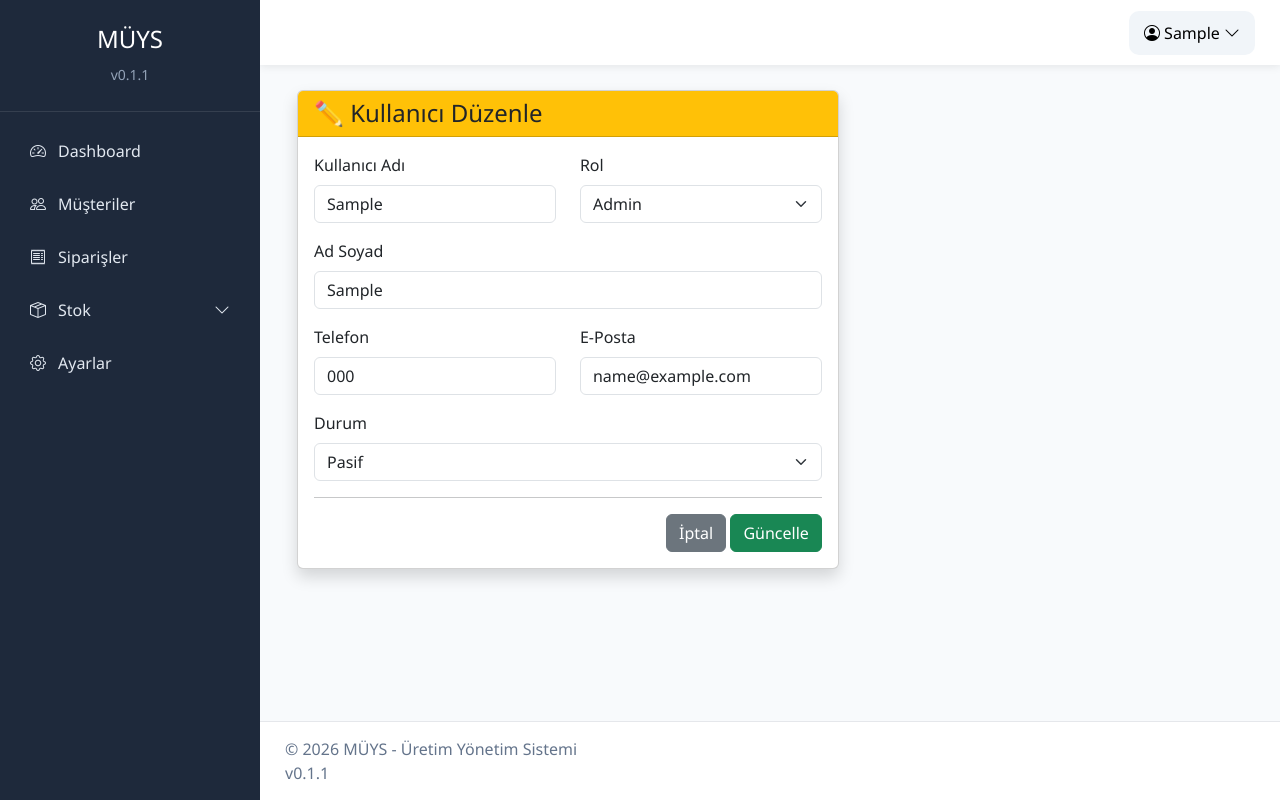
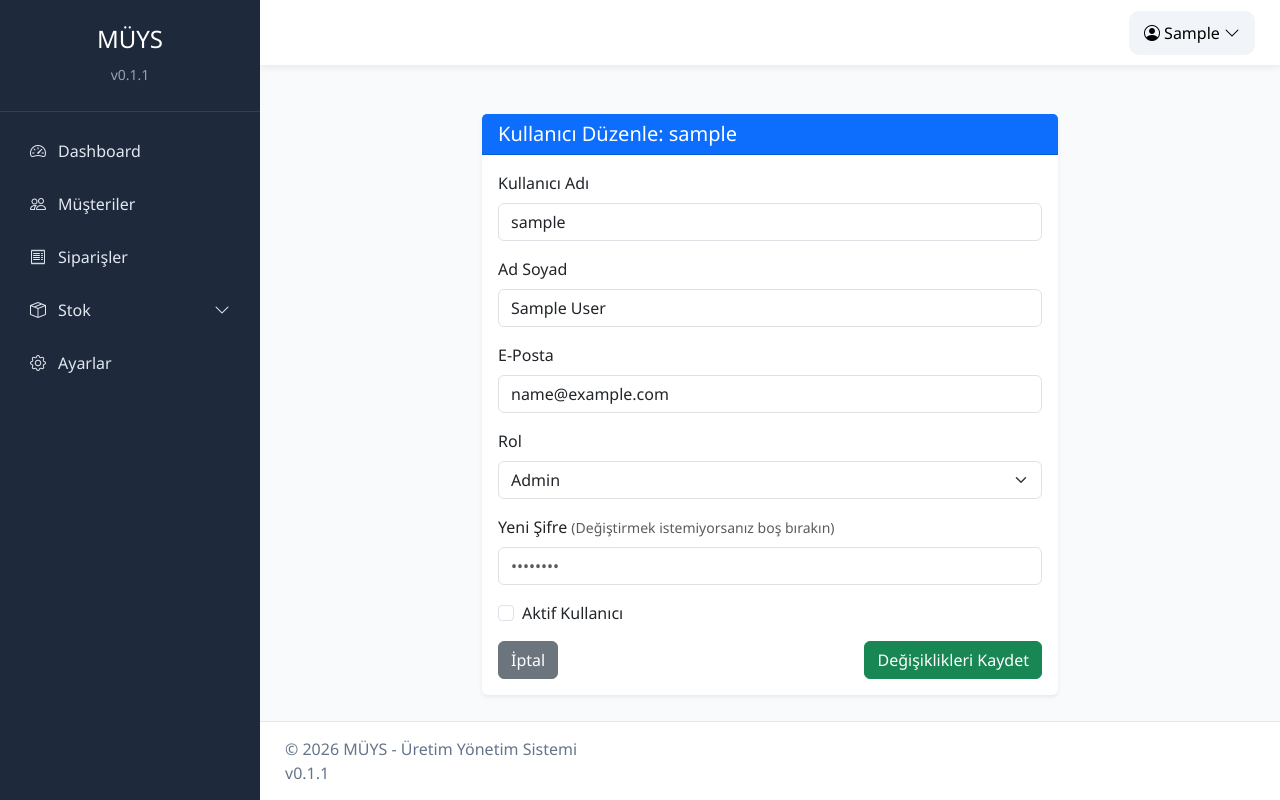
Before and after one commit to ulucam/muys-fastapi, a FastAPI app: template app/templates/kullanici/duzenle.html in a window 1280 px wide. Run offline with FastAPI, Linux system fonts and the light colour scheme; the template is opened without the code that fills it: most values are stand-ins (such as "Sample title", 1, 10 or a date in 2020); parts of the project's set-up code (start-up, migrations or seed data) failed here and were passed over.

Commit message:
Update duzenle.html

```diff
--- a/app/templates/kullanici/duzenle.html
+++ b/app/templates/kullanici/duzenle.html
@@ -1,155 +1,51 @@
 {% extends "base.html" %}
 
+{% block title %}Kullanıcı Düzenle - MUYS{% endblock %}
+
 {% block content %}
-
-<div class="container-fluid">
-
-    <div class="row">
-
-        <div class="col-lg-8 col-xl-7">
-
-            <div class="card shadow">
-
-                <div class="card-header bg-warning">
-
-                    <h4 class="mb-0">
-                        ✏️ Kullanıcı Düzenle
-                    </h4>
-
+<div class="container mt-4" style="max-width: 600px;">
+    <div class="card shadow-sm border-0">
+        <div class="card-header bg-primary text-white">
+            <h5 class="mb-0">Kullanıcı Düzenle: {{ kullanici.username }}</h5>
         </div>
-
         <div class="card-body">
-
-                    <form method="post" action="/kullanicilar/duzenle/{{ kullanici.id }}">
-
-                        <div class="row">
-
-                            <div class="col-md-6 mb-3">
-
+            <form action="/kullanicilar/duzenle/{{ kullanici.id }}" method="POST">
+                <div class="mb-3">
                     <label class="form-label">Kullanıcı Adı</label>
-
-                                <input
-                                    type="text"
-                                    name="kullanici_adi"
-                                    class="form-control"
-                                    value="{{ kullanici.kullanici_adi }}"
-                                    required>
-
+                    <input type="text" name="username" class="form-control" value="{{ kullanici.username }}" required>
                 </div>
-
-                            <div class="col-md-6 mb-3">
-
+                <div class="mb-3">
+                    <label class="form-label">Ad Soyad</label>
+                    <input type="text" name="full_name" class="form-control" value="{{ kullanici.full_name or '' }}">
+                </div>
+                <div class="mb-3">
+                    <label class="form-label">E-Posta</label>
+                    <input type="email" name="email" class="form-control" value="{{ kullanici.email or '' }}">
+                </div>
+                <div class="mb-3">
                     <label class="form-label">Rol</label>
-
-                                <select
-                                    name="rol"
-                                    class="form-select">
-
-                                    <option {% if kullanici.rol=="Admin" %}selected{% endif %}>Admin</option>
-
-                                    <option {% if kullanici.rol=="Yönetici" %}selected{% endif %}>Yönetici</option>
-
-                                    <option {% if kullanici.rol=="Üretim" %}selected{% endif %}>Üretim</option>
-
-                                    <option {% if kullanici.rol=="Depo" %}selected{% endif %}>Depo</option>
-
-                                    <option {% if kullanici.rol=="Satış" %}selected{% endif %}>Satış</option>
-
-                                    <option {% if kullanici.rol=="Operatör" %}selected{% endif %}>Operatör</option>
-
+                    <select name="role" class="form-select" required>
+                        <option value="admin" {% if kullanici.role == 'admin' %}selected{% endif %}>Admin</option>
+                        <option value="yonetici" {% if kullanici.role == 'yonetici' %}selected{% endif %}>Yönetici</option>
+                        <option value="satis" {% if kullanici.role == 'satis' %}selected{% endif %}>Satış</option>
+                        <option value="depo" {% if kullanici.role == 'depo' %}selected{% endif %}>Depo</option>
+                        <option value="operator" {% if kullanici.role == 'operator' %}selected{% endif %}>Operatör</option>
                     </select>
-
                 </div>
-
+                <div class="mb-3">
+                    <label class="form-label">Yeni Şifre <small class="text-muted">(Değiştirmek istemiyorsanız boş bırakın)</small></label>
+                    <input type="password" name="sifre" class="form-control" placeholder="••••••••">
                 </div>
-
-                        <div class="mb-3">
-
-                            <label class="form-label">Ad Soyad</label>
-
-                            <input
-                                type="text"
-                                name="ad_soyad"
-                                class="form-control"
-                                value="{{ kullanici.ad_soyad }}"
-                                required>
-
+                <div class="mb-3 form-check">
+                    <input type="checkbox" name="is_active" class="form-check-input" id="is_active" value="true" {% if kullanici.is_active %}checked{% endif %}>
+                    <label class="form-check-label" for="is_active">Aktif Kullanıcı</label>
                 </div>
-
-                        <div class="row">
-
-                            <div class="col-md-6 mb-3">
-
-                                <label class="form-label">Telefon</label>
-
-                                <input
-                                    type="text"
-                                    name="telefon"
-                                    class="form-control"
-                                    value="{{ kullanici.telefon }}">
-
+                <div class="d-flex justify-content-between">
+                    <a href="/kullanicilar" class="btn btn-secondary">İptal</a>
+                    <button type="submit" class="btn btn-success">Değişiklikleri Kaydet</button>
                 </div>
-
-                            <div class="col-md-6 mb-3">
-
-                                <label class="form-label">E-Posta</label>
-
-                                <input
-                                    type="email"
-                                    name="email"
-                                    class="form-control"
-                                    value="{{ kullanici.email }}">
-
+            </form>
         </div>
-
     </div>
-
-                        <div class="mb-3">
-
-                            <label class="form-label">Durum</label>
-
-                            <select
-                                name="aktif"
-                                class="form-select">
-
-                                <option value="1" {% if kullanici.aktif %}selected{% endif %}>Aktif</option>
-
-                                <option value="0" {% if not kullanici.aktif %}selected{% endif %}>Pasif</option>
-
-                            </select>
-
 </div>
-
-                        <hr>
-
-                        <div class="text-end">
-
-                            <a href="/kullanicilar"
-                               class="btn btn-secondary">
-
-                                İptal
-
-                            </a>
-
-                            <button
-                                class="btn btn-success">
-
-                                Güncelle
-
-                            </button>
-
-                        </div>
-
-                    </form>
-
-                </div>
-
-            </div>
-
-        </div>
-
-    </div>
-
-</div>
-
 {% endblock %}
```
Lines whose indentation alone changed are shown as unchanged.
